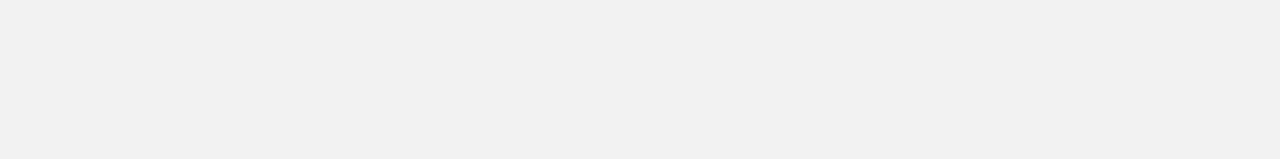
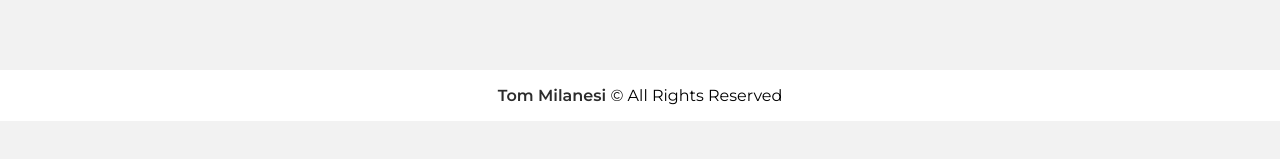
Before and after one commit to KaskMIL/bookstore, a React (Create React App) app: page / in a window 1280 px wide. Shown: the part 237-396 px from the top of the page. Built offline with nearby package versions, Linux system fonts and the light colour scheme; no server answers.

Commit message:
Finish book styling and add footer

```diff
--- a/package.json
+++ b/package.json
@@ -7,6 +7,7 @@
     "@testing-library/jest-dom": "^5.16.4",
     "@testing-library/react": "^13.3.0",
     "@testing-library/user-event": "^13.5.0",
+    "antd": "^4.21.6",
     "deep-freeze": "^0.0.1",
     "prop-types": "^15.8.1",
     "react": "^18.2.0",
--- a/src/app.scss
+++ b/src/app.scss
@@ -11,10 +11,7 @@ html {
 }
 
 :root {
-  --main-blue: #0290ff;
-  --link-clicked-category: #121212;
   --link: #2c2c2c;
-  --author: #4386bf;
 }
 
 body {
@@ -22,7 +19,7 @@ body {
   background-color: rgba(0, 0, 0, 0.05);
   margin: 0;
   padding: 0;
-  height: 150vh;
+  height: 100vh;
 }
 
 ul {
--- a/src/components/Book/Book.js
+++ b/src/components/Book/Book.js
@@ -1,6 +1,7 @@
 import React from 'react';
 import PropTypes from 'prop-types';
 import { useDispatch } from 'react-redux';
+import { Progress } from 'antd';
 
 import { deleteBook } from '../../redux/Books/BooksAsync';
 
@@ -26,19 +27,41 @@ const Book = (props) => {
         <ul className={styles.bookBtns}>
           <li className={styles.first}>Comments</li>
           <li className={styles.border}>
-            <button className={styles.btn} onClick={(e) => handleDelete(e, id)} type="submit">
+            <button
+              className={styles.btn}
+              onClick={(e) => handleDelete(e, id)}
+              type="submit"
+            >
               Delete
             </button>
           </li>
           <li className={styles.last}>Edit</li>
         </ul>
       </div>
-      <div>
-        <div className="progress" />
+      <div className={styles.bookProgress}>
+        <div className={styles.porcentContainer}>
+          <Progress
+            type="circle"
+            width={80}
+            format={() => ''}
+            strokeColor={{
+              '0%': '#307bbe',
+              '100%': '#379cf6',
+            }}
+            trailColor="#e8e8e8"
+            percent={15}
+          />
+          <div className={styles.porcentData}>
+            <span className={styles.porcent}>15%</span>
+            <span className={styles.complete}>completed</span>
+          </div>
+        </div>
         <div className={styles.currentChapter}>
           <h2>Current Chapter</h2>
           <h3>No information</h3>
-          <button className={styles.updateBtn} type="submit">Update progress</button>
+          <button className={styles.updateBtn} type="submit">
+            Update progress
+          </button>
         </div>
       </div>
     </li>
--- a/src/components/Book/Book.module.scss
+++ b/src/components/Book/Book.module.scss
@@ -15,15 +15,17 @@
   padding: 2rem 1.6rem;
   border: 1px solid var(--border);
   border-radius: 4px;
+  justify-content: space-between;
+  margin-bottom: 2.5rem;
 }
 
 .bookData {
   h4 {
     color: var(--category);
     font-family: 'Montserrat', sans-serif;
-    font-size: 0.7rem;
+    font-size: 1rem;
     font-weight: bold;
-    margin: 0;
+    margin: 0 0 0.25rem 0;
   }
 
   h2 {
@@ -50,7 +52,11 @@
   font-weight: 300;
   margin: 0;
   align-items: baseline;
+}
 
+.bookBtns li:hover {
+  cursor: pointer;
+  text-decoration: underline;
 }
 
 .border {
@@ -76,7 +82,14 @@
   font-weight: 300;
 }
 
+.btn:hover {
+  cursor: pointer;
+  text-decoration: underline;
+}
+
 .currentChapter {
+  padding: 0 4rem;
+
   h2 {
     margin: 0;
     font-family: 'Roboto slab', sans-serif;
@@ -90,7 +103,7 @@
     font-family: 'Roboto slab', sans-serif;
     color: var(--title);
     font-weight: 200;
-    font-size: 0.8rem;
+    font-size: 1.2rem;
     margin: 0.8rem 0 1.8rem 0;
   }
 }
@@ -105,3 +118,36 @@
   border: 0.1px solid white;
   border-radius: 3px;
 }
+
+.updateBtn:hover {
+  cursor: pointer;
+}
+
+.bookProgress {
+  display: flex;
+  align-items: center;
+}
+
+.porcentContainer {
+  display: flex;
+  align-items: center;
+  border-right: solid 0.1px var(--light);
+  padding-right: 4rem;
+}
+
+.porcentData {
+  display: flex;
+  flex-direction: column;
+  text-align: center;
+}
+
+.porcent {
+  font-family: 'Montserrat', sans-serif;
+  font-size: 2rem;
+}
+
+.complete {
+  font-family: 'Montserrat', sans-serif;
+  font-size: 0.8rem;
+  color: var(--light);
+}
--- a/src/components/BookContainer/BookContainer.js
+++ b/src/components/BookContainer/BookContainer.js
@@ -4,6 +4,7 @@ import React from 'react';
 import Header from '../Header/Header';
 import BookList from '../BookList/BookList';
 import AddForm from '../AddForm/AddForm';
+import Footer from '../Footer/Footer';
 
 import styles from './bookContainer.module.scss';
 
@@ -15,6 +16,7 @@ function BookContainer() {
         <BookList />
         <AddForm />
       </main>
+      <Footer />
     </>
   );
 }
--- /dev/null
+++ b/src/components/Footer/Footer.js
@@ -0,0 +1,13 @@
+import React from 'react';
+import styles from './Footer.module.scss';
+
+function Footer() {
+  return (
+    <footer className={styles.footer}>
+      <a className={styles.anchor} href="https://github.com/KaskMIL" target="blank">Tom Milanesi </a>
+      &copy; All Rights Reserved
+    </footer>
+  );
+}
+
+export default Footer;
--- /dev/null
+++ b/src/components/Footer/Footer.module.scss
@@ -0,0 +1,17 @@
+@import url('https://fonts.googleapis.com/css2?family=Montserrat:wght@100;300;400;500;600;700;800;900&family=Roboto+Slab:wght@100;200;300;400;500;600;700;800;900&display=swap');
+
+.footer {
+  text-align: center;
+  margin: 2rem 0;
+  padding: 1rem 0;
+  background-color: white;
+}
+
+.anchor {
+  font-family: 'Montserrat', sans-serif;
+  font-weight: 600;
+}
+
+.anchor:hover {
+  text-decoration: underline;
+}
```
Also changed, not shown: 1 other file (tests, documents, lock files or other folders).
